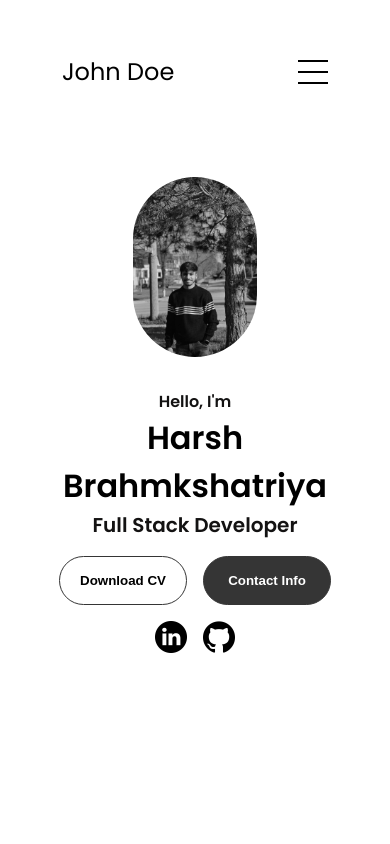
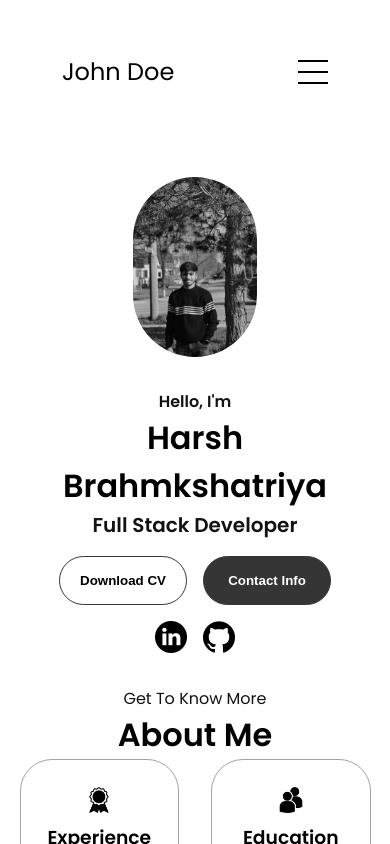
Before and after one commit to harshbr/Portfolio, a React (Vite) app: page / in a window 390 px wide. Shown: the top 844 px of the page. Built offline with nearby package versions, Linux system fonts and the light colour scheme.

Commit message:
add css second

```diff
--- a/src/index.css
+++ b/src/index.css
@@ -487,7 +487,7 @@ footer p {
     height: 40vh;
   }
   #profile {
-    height: 83vh;
+    height: 60vh;
     margin-bottom: 0;
   }
   article {
```
